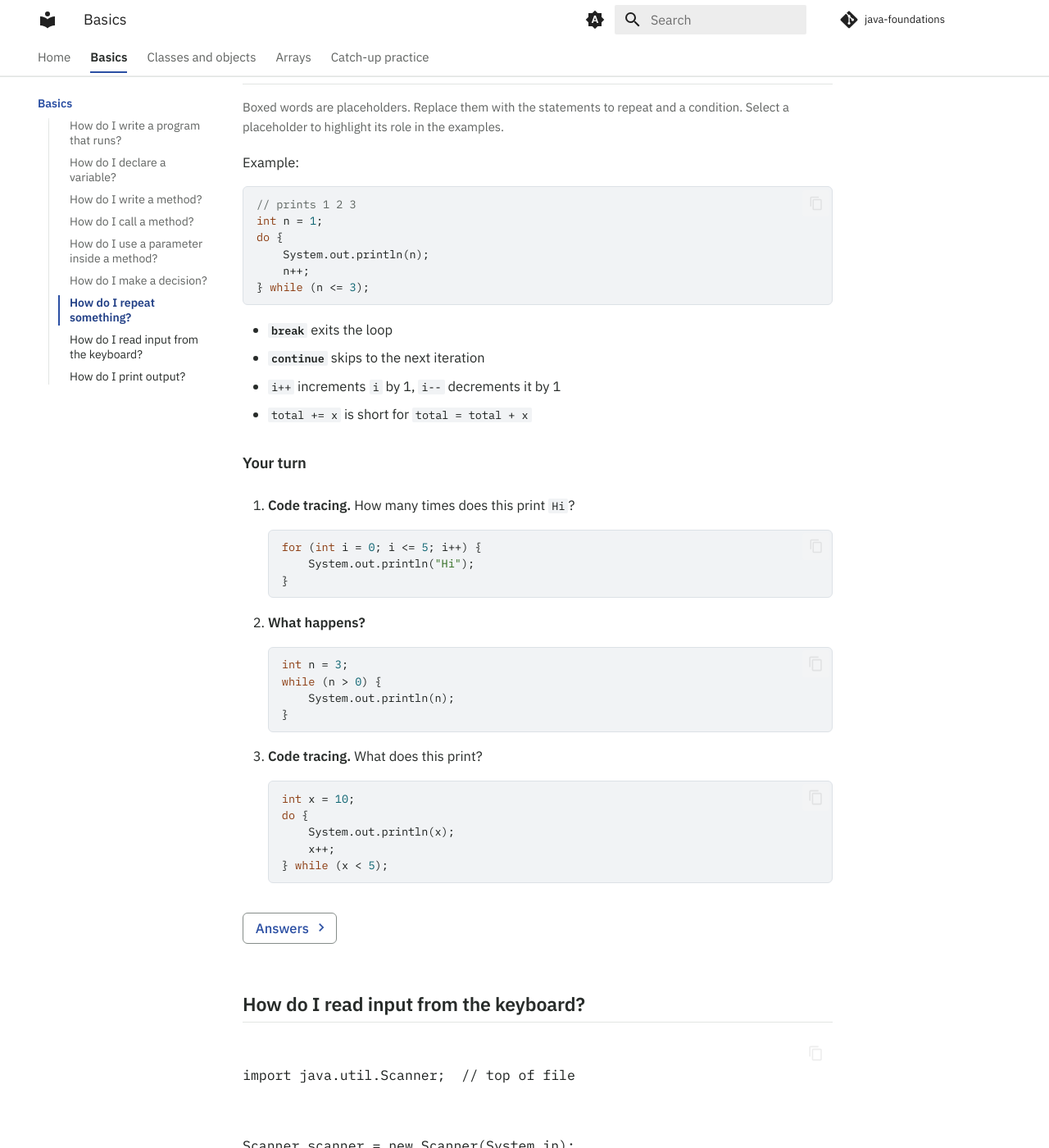
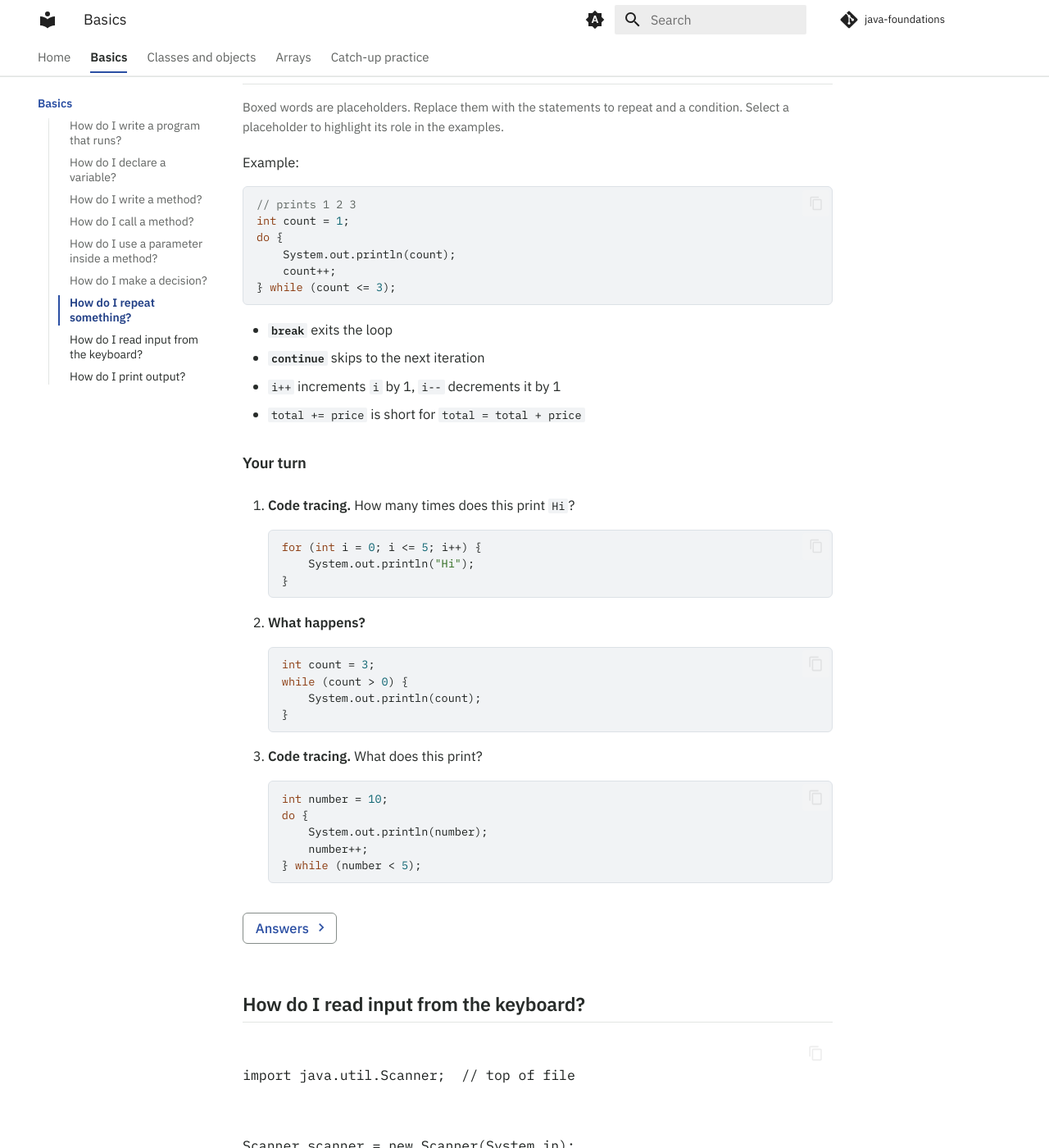
Before and after one commit to pitt-0401/java-foundations, an MkDocs documentation site: the page built from docs/basics.md, in a window 1280 px wide and 1400 px high, scrolled down 11034 px. Shown: the whole window at 82% size. Built offline with MkDocs 1.6.1 and Material for MkDocs 9.7.7, drawn with Linux system fonts in a browser that asks for light colours; comment, search, counter and statistics services are not loaded; some of the changed text lies outside the part shown.

Commit message:
fix: Improve all over wording

````diff
--- a/docs/basics.md
+++ b/docs/basics.md
@@ -264,20 +264,20 @@ public static double average(int a, int b) {
 | `static` | The method belongs to the class (not to an object), so `main` can call it without creating an object first. Methods that work on an object's fields leave it out. |
 | `double` | The return type: the type of value the method returns. `void` means it returns nothing. |
 | `average` | The method name, written in camelCase. |
-| `(int a, int b)` | The parameters, each with a type and a name. No parameters: `()`. |
+| `(int first, int second)` | The parameters, each with a type and a name. No parameters: `()`. |
 | `{` | Starts the method body, which ends at the matching `}`. |
 
 ### Your turn
 
-1. **Find the bug.** This method should give back the square of `x`. Why does it not compile?
+1. **Find the bug.** This method should give back the square of `number`. Why does it not compile?
 
     ```java
-    public static int square(int x) {
-        System.out.println(x * x);
+    public static int square(int number) {
+        System.out.println(number * number);
     }
     ```
 
-2. **Write it.** Write a method `isEven` that takes an `int` and returns `true` if the number is even. Hint: `n % 2` is the remainder after dividing by 2.
+2. **Write it.** Write a method `isEven` that takes an `int` and returns `true` if the number is even. Hint: `number % 2` is the remainder after dividing by 2.
 
 <details markdown>
 <summary>Answers</summary>
@@ -285,12 +285,12 @@ public static double average(int a, int b) {
 1. The return type is `int`, so the method must `return` an `int`
     - Printing a value is not the same as returning it
     - The compiler reports `error: missing return statement`
-    - Fix it with `return x * x;`
+    - Fix it with `return number * number;`
 2. One solution:
 
     ```java
-    public static boolean isEven(int n) {
-        return n % 2 == 0;
+    public static boolean isEven(int number) {
+        return number % 2 == 0;
     }
     ```
 
@@ -628,11 +628,11 @@ To run the body at least once, use `do`-`while`:
 
 <div class="pattern-parts" data-replace-with="the statements to repeat and a condition" markdown>
 
-<var data-find="[[System.out.println(n); n++;]]">statements</var>
+<var data-find="[[System.out.println(count); count++;]]">statements</var>
 :   The loop body. It is executed once before the condition is checked, so it always runs at least once.
 
-<var data-find="} while ([[n <= 3]])">condition</var>
-:   An expression that evaluates to a boolean, e.g., `n <= 3`. It is checked after each iteration; the loop repeats while it is `true`.
+<var data-find="} while ([[count <= 3]])">condition</var>
+:   An expression that evaluates to a boolean, e.g., `count <= 3`. It is checked after each iteration; the loop repeats while it is `true`.
 
 </div>
 
@@ -640,17 +640,17 @@ Example:
 
 ```java
 // prints 1 2 3
-int n = 1;
+int count = 1;
 do {
-    System.out.println(n);
-    n++;
-} while (n <= 3);
+    System.out.println(count);
+    count++;
+} while (count <= 3);
 ```
 
 - **`break`** exits the loop
 - **`continue`** skips to the next iteration
 - `i++` increments `i` by 1, `i--` decrements it by 1
-- `total += x` is short for `total = total + x`
+- `total += price` is short for `total = total + price`
 
 ### Your turn
 
@@ -665,20 +665,20 @@ do {
 2. **What happens?**
 
     ```java
-    int n = 3;
-    while (n > 0) {
-        System.out.println(n);
+    int count = 3;
+    while (count > 0) {
+        System.out.println(count);
     }
     ```
 
 3. **Code tracing.** What does this print?
 
     ```java
-    int x = 10;
+    int number = 10;
     do {
-        System.out.println(x);
-        x++;
-    } while (x < 5);
+        System.out.println(number);
+        number++;
+    } while (number < 5);
     ```
 
 <details markdown>
@@ -688,8 +688,8 @@ do {
     - Starting at `0` with `<=` runs one extra time
     - Use `i < 5` for 5 times
 2. It prints `3` forever: an infinite loop
-    - Nothing in the loop changes `n`, so the condition stays true
-    - Add `n--;` inside the loop
+    - Nothing in the loop changes `count`, so the condition stays true
+    - Add `count--;` inside the loop
     - Stop a running program with `Ctrl+C`
 3. `10`
     - A `do`-`while` loop runs its body once before it checks the condition, even if the condition is false from the start
--- a/docs/stylesheets/extra.css
+++ b/docs/stylesheets/extra.css
@@ -157,6 +157,24 @@ body[data-md-color-scheme] {
 .md-header__topic:first-child {
   font-weight: 600;
   font-size: 1rem;
+}
+/* "Beta version" badge after the site name. The practice site uses the same
+   badge (.beta-badge in its style.css). */
+.md-header__topic:first-child::after {
+  content: "Beta version";
+  flex: none;
+  align-self: center;
+  margin-left: 0.6rem;
+  padding: 0.1rem 0.4rem;
+  border: 1px solid var(--jf-accent);
+  border-radius: 4px;
+  color: var(--jf-accent);
+  font-size: 0.6rem;
+  font-weight: 600;
+  line-height: 1.4;
+}
+@media screen and (max-width: 45em) {
+  .md-header__topic:first-child::after { content: "Beta"; margin-left: 0.4rem; }
 }
 /* Tabs (the six pages) sit in a compact row under the header. The current page
    is bold with an accent underline, so it does not depend on color alone. */
````
Also changed, not shown: other parts of docs/basics.md (+26 -26 lines), docs/arrays.md (+31 -31 lines), docs/classes-and-objects.md (+8 -8 lines), docs/help.md (+3 -3 lines), docs/practice.md (+9 -9 lines), 7 other files.
